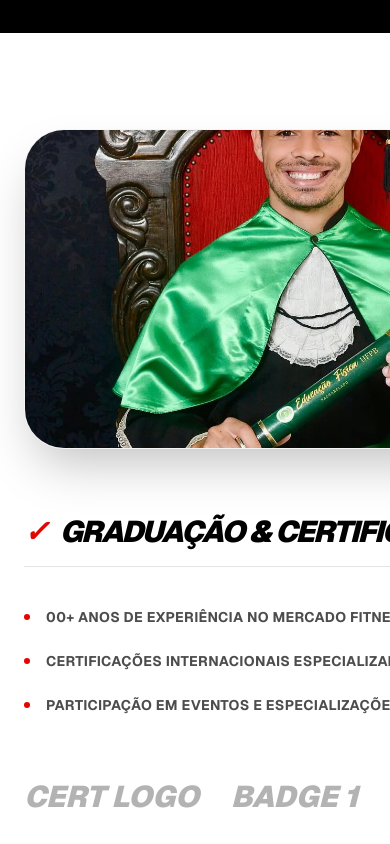
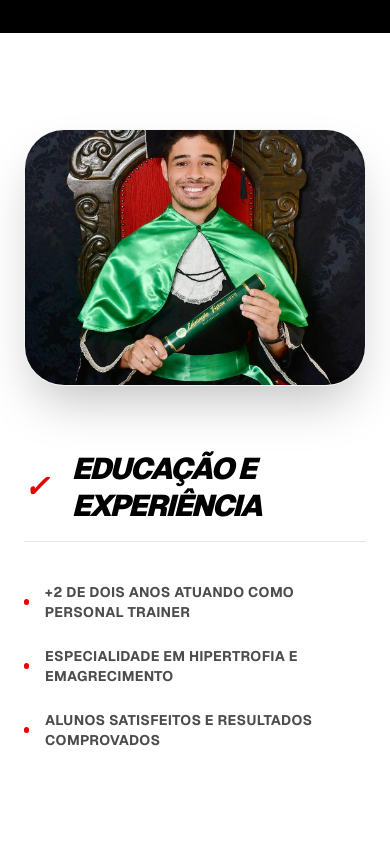
Before and after one commit to jaohenriqu3/lucashenriquepersonal, a Next.js app: page / in a window 390 px wide. Shown: the part 4280-5124 px from the top of the page. Built offline with nearby package versions, Linux system fonts and the light colour scheme.

Commit message:
fix: mobile certification section adjustments

```diff
--- a/components/sections/CertificationsSection.tsx
+++ b/components/sections/CertificationsSection.tsx
@@ -3,15 +3,15 @@ import Image from "next/image";
 
 export default function CertificationsSection() {
     const certifications = [
-        "00+ anos de experiência no mercado fitness",
-        "Certificações internacionais especializadas",
-        "Participação em Eventos e Especializações"
+        "+2 de dois anos atuando como personal trainer",
+        "Especialidade em hipertrofia e emagrecimento",
+        "Alunos satisfeitos e resultados comprovados"
     ];
 
     return (
         <section className="py-24 bg-white text-black overflow-hidden">
             <div className="max-w-7xl mx-auto px-6 grid md:grid-cols-2 gap-16 items-center">
-                <div className="relative aspect-video md:aspect-[4/3] bg-zinc-100 rounded-[40px] overflow-hidden shadow-2xl border border-zinc-100">
+                <div className="relative aspect-[4/3] md:aspect-[4/3] bg-zinc-100 rounded-[40px] overflow-hidden shadow-2xl border border-zinc-100">
                     <Image
                         src="/graduation.jpg"
                         alt="Diplomado em Educação Física"
@@ -23,7 +23,7 @@ export default function CertificationsSection() {
                 <div className="space-y-10">
                     <div className="space-y-4">
                         <h2 className="text-3xl font-black uppercase italic tracking-tighter flex items-center gap-3 leading-tight">
-                            <span className="text-primary">✓</span> Graduação & Certificações
+                            <span className="text-primary mr-3">✓</span> Educação e experiência
                         </h2>
                         <div className="w-full h-px bg-zinc-200" />
                     </div>
@@ -36,12 +36,6 @@ export default function CertificationsSection() {
                             </li>
                         ))}
                     </ul>
-
-                    <div className="flex items-center gap-8 pt-6 opacity-30 grayscale hover:grayscale-0 transition-all cursor-default overflow-x-auto no-scrollbar">
-                        <div className="text-3xl font-black italic whitespace-nowrap">CERT LOGO</div>
-                        <div className="text-3xl font-black italic whitespace-nowrap">BADGE 1</div>
-                        <div className="text-3xl font-black italic whitespace-nowrap">AWARD 2024</div>
-                    </div>
                 </div>
             </div>
         </section>
```
